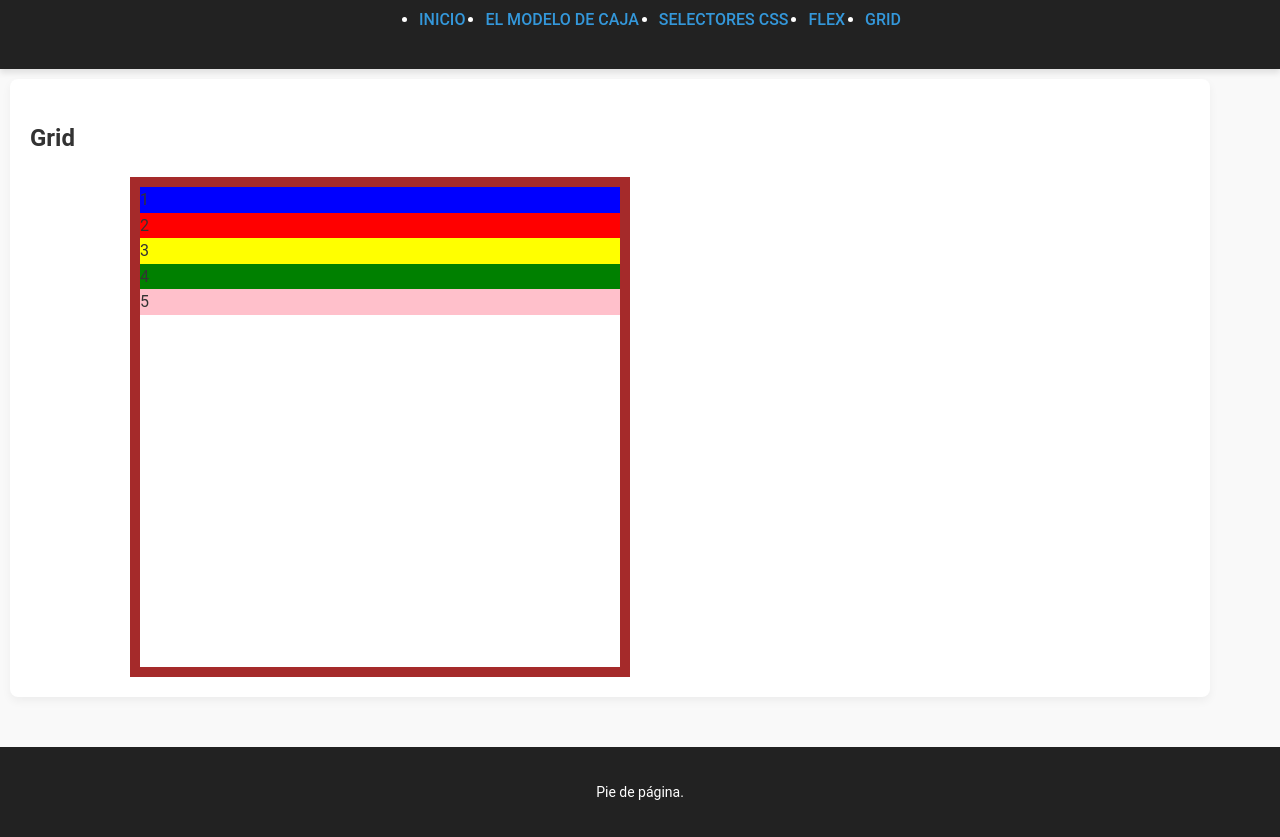
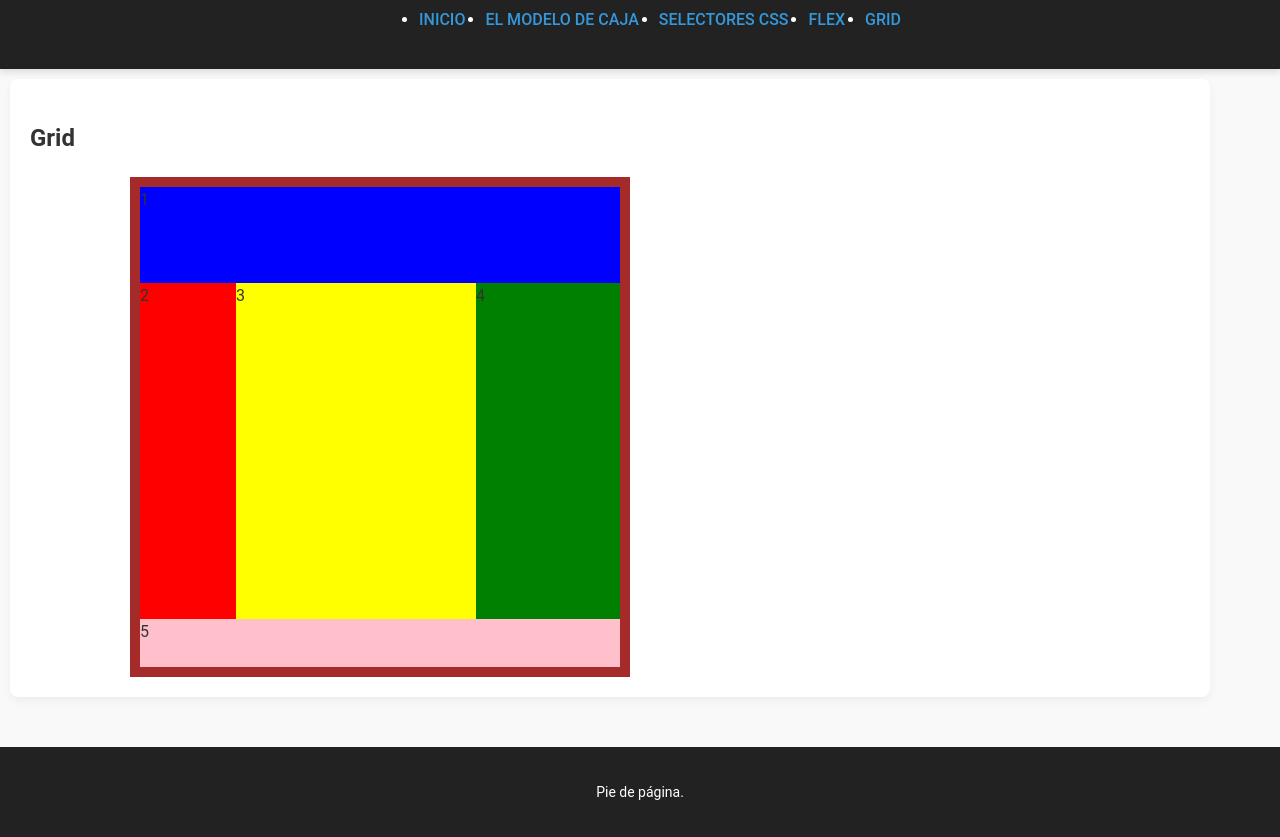
Before and after one commit to albertetpx/css-playground, a plain HTML site: page grid.html in a window 1280 px wide. Shown: the part 107-944 px from the top of the page. Drawn offline with Linux system fonts and the light colour scheme.

Commit message:
Ejemplo grid

```diff
--- a/estilos-grid.css
+++ b/estilos-grid.css
@@ -4,20 +4,32 @@
     border: 10px brown solid;
     margin-top: 20px;
     margin-left: 100px;
+    display: grid;
+    grid-template-columns: 20% 50% 30%;
+    grid-template-rows: 20% 70% 10%;
+    grid-template-areas:
+    "header header header"
+    "nav    main   aside"
+    "footer footer footer";
 }
 
 .item:nth-of-type(1){
     background-color: blue;
+    grid-area: header;
 }
 .item:nth-of-type(2){
     background-color: red;
+    grid-area: nav;
 }
 .item:nth-of-type(3){
     background-color: yellow;
+    grid-area: main;
 }
 .item:nth-of-type(4){
     background-color: green;
+    grid-area: aside;
 }
 .item:nth-of-type(5){
     background-color: pink;
+    grid-area: footer;
 }
```
